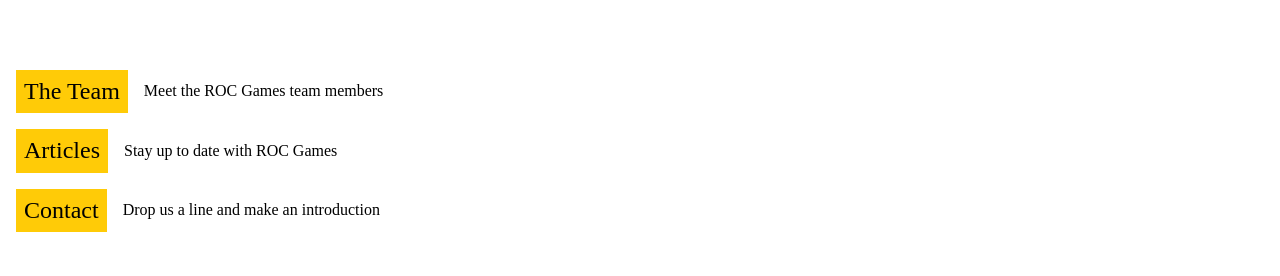
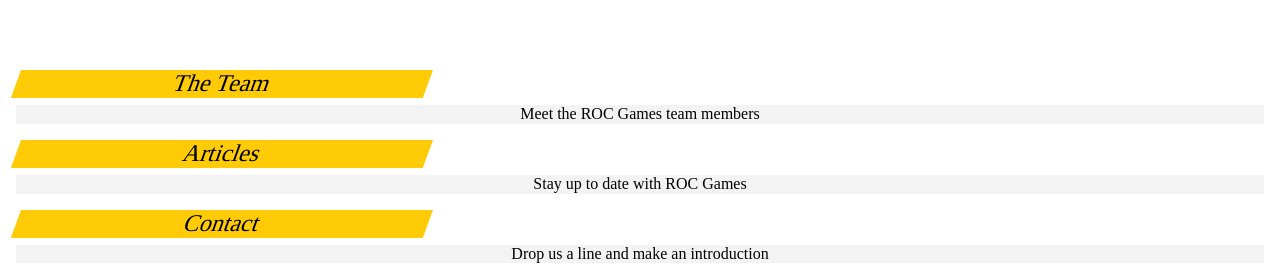
Before and after one commit to JacquesBegin/rocGames, an Angular app in the folder roc-games/: page / in a window 1280 px wide. Shown: the part 551-827 px from the top of the page. Before the commit the page ends 800 px from the top, so only its background shows below. Built offline with nearby package versions, Linux system fonts and the light colour scheme.

Commit message:
Removes flex display on link block and adds styling for block alignment.

```diff
--- a/roc-games/src/app/components/site-intro/site-intro.component.scss
+++ b/roc-games/src/app/components/site-intro/site-intro.component.scss
@@ -28,21 +28,22 @@
 }
 
 .siteIntroContentBlocksItem {
-  display: flex;
-
+  // display: flex;
 }
 
 .siteIntroContentBlocksItemHeader {
   background-color: $primary-yellow;
-  // width: 160px;
-  padding: 0.5rem;
-  margin-bottom: 1rem;
+  width: 33%;
+  // padding: 0.5rem;
+  margin-bottom: 0.5rem;
   text-align: center;
   font-size: 1.5rem;
+  transform: skew(-20deg);
 }
 
 .siteIntroContentBlocksItemBody {
-  padding-left: 1rem;
+  background-color: #f3f3f3;
+  // padding-left: 1rem;
   margin-bottom: 1rem;
   display: flex;
   justify-content: center;
```
